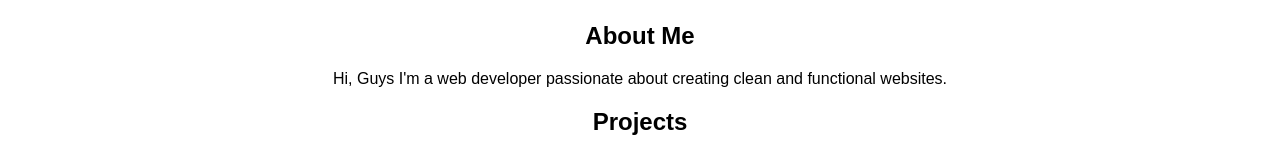
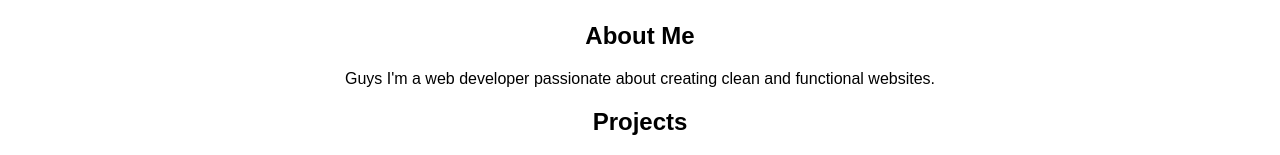
Before and after one commit to Safreenweb/LegalCaseManagementSystem, a plain HTML site: page index.html in a window 1280 px wide. Shown: the part 138-293 px from the top of the page. Drawn offline with Linux system fonts and the light colour scheme.

Commit message:
commit msg

```diff
--- a/index.html
+++ b/index.html
@@ -46,7 +46,7 @@
     </header>
     <div class="container">
         <h2>About Me</h2>
-        <p>Hi, Guys I'm a web developer passionate about creating clean and functional websites.</p>
+        <p>Guys I'm a web developer passionate about creating clean and functional websites.</p>
         <h2>Projects</h2>
         <div class="projects">
             <div class="project">
```
